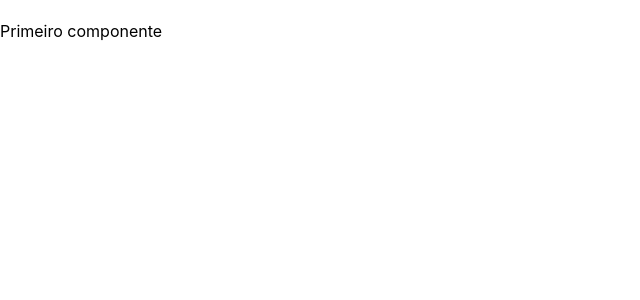
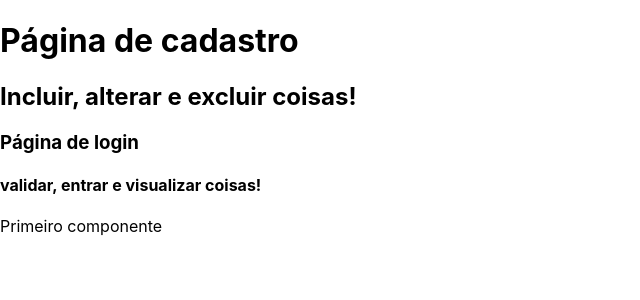
Before and after one commit to tarcisiowes/Learning-Nextjs, a Next.js app in the folder 1st-next/: page /basicos/primeiro in a window 1280 px wide. Shown: the top 300 px of the page, without its empty margins (0-640 px from the left). Built offline with nearby package versions, Linux system fonts and the light colour scheme.

Commit message:
utilizando o mesmo componente de diferente formas

```diff
--- a/1st-next/pages/basicos/primeiro.jsx
+++ b/1st-next/pages/basicos/primeiro.jsx
@@ -3,7 +3,17 @@ import Titulo from "../../components/Titulo"
 export default function primeiro() {
   return (
     <>
-      <Titulo/>
+      <Titulo
+        principal="Página de cadastro"
+        detalhe="Incluir, alterar e excluir coisas!"
+      />
+
+      <Titulo
+        principal="Página de login"
+        detalhe="validar, entrar e visualizar coisas!"
+        pequeno
+      />
+
       Primeiro componente
     </>
   )
```
